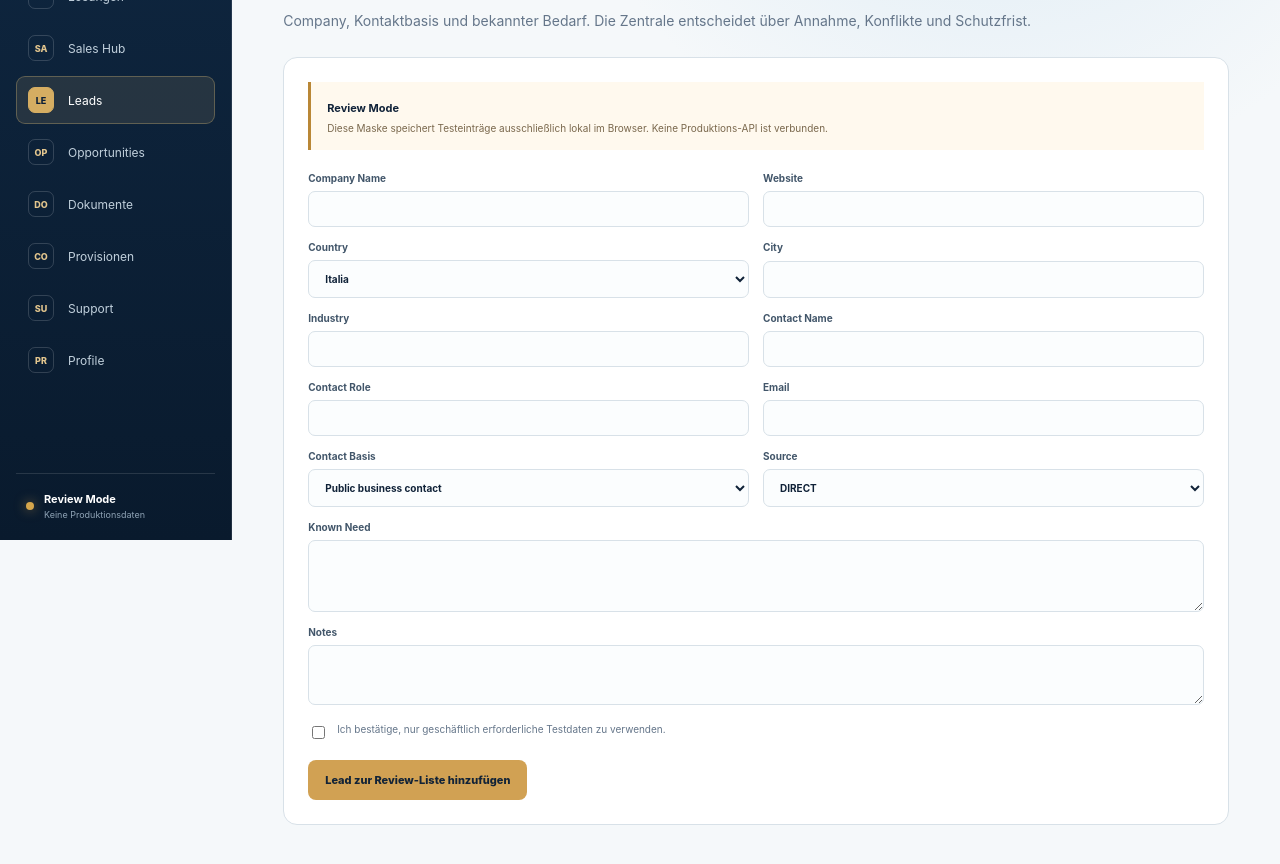
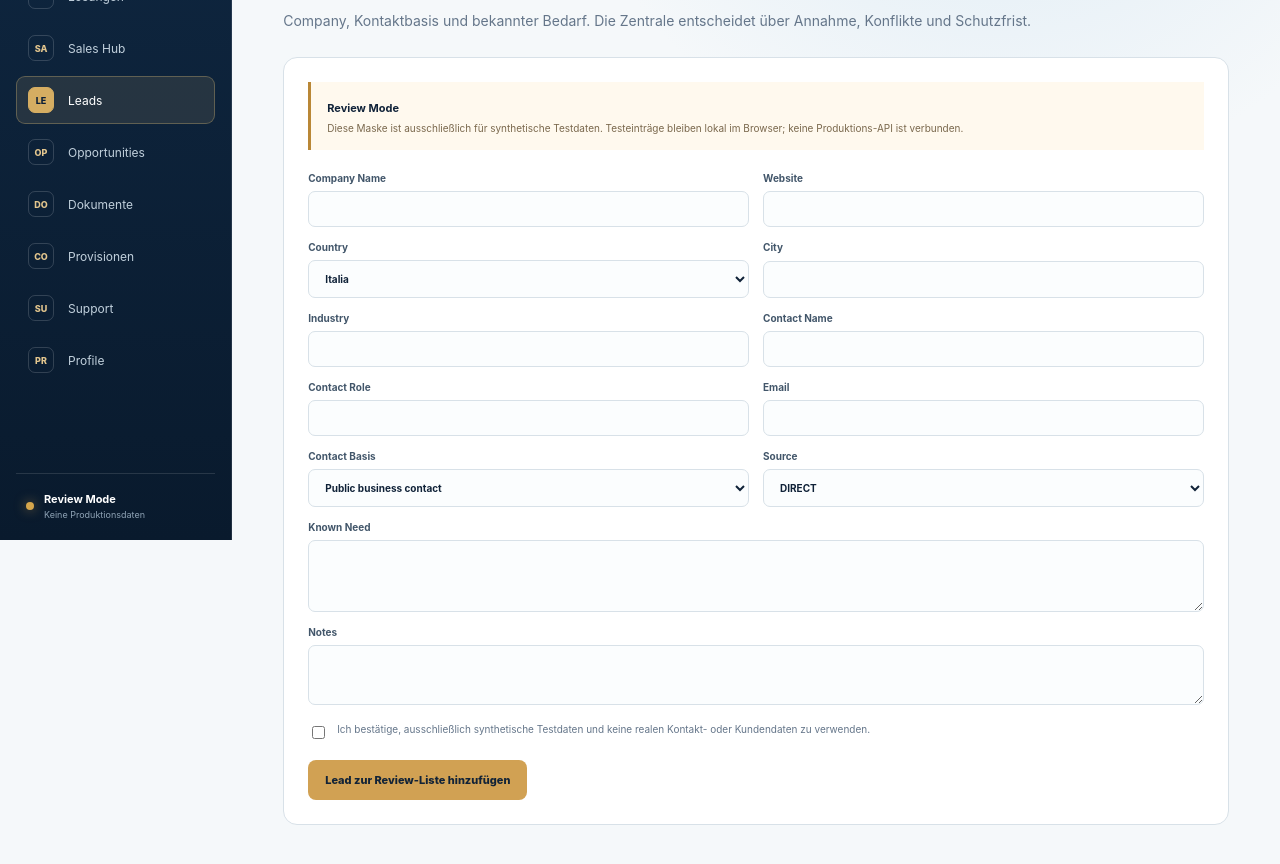
Before and after one commit to lavolpeofficial/vito-platform, a Next.js app in the folder apps/partner-portal/: page /leads/new in a window 1280 px wide. Shown: the part 260-1124 px from the top of the page. Built offline with nearby package versions, Linux system fonts and the light colour scheme.

Commit message:
chore(partner-portal): enforce synthetic-only lead review copy

```diff
--- a/apps/partner-portal/components/lead-registration-form.tsx
+++ b/apps/partner-portal/components/lead-registration-form.tsx
@@ -19,13 +19,13 @@ export function LeadRegistrationForm() {
     };
     const current = JSON.parse(localStorage.getItem('urtali-partner-review-leads') || '[]');
     localStorage.setItem('urtali-partner-review-leads', JSON.stringify([lead, ...current]));
-    setResult('Lead wurde nur lokal im Review-Browser gespeichert. Keine Kundendaten wurden übertragen.');
+    setResult('Synthetischer Lead wurde nur lokal im Review-Browser gespeichert. Es wurden keine Daten an einen Server übertragen.');
     event.currentTarget.reset();
   }
 
   return (
     <form className="lead-form" onSubmit={submit}>
-      <div className="review-notice"><strong>Review Mode</strong><p>Diese Maske speichert Testeinträge ausschließlich lokal im Browser. Keine Produktions-API ist verbunden.</p></div>
+      <div className="review-notice"><strong>Review Mode</strong><p>Diese Maske ist ausschließlich für synthetische Testdaten. Testeinträge bleiben lokal im Browser; keine Produktions-API ist verbunden.</p></div>
       <div className="form-grid">
         <label>Company Name<input name="company" required /></label>
         <label>Website<input name="website" type="url" /></label>
@@ -40,7 +40,7 @@ export function LeadRegistrationForm() {
         <label className="wide">Known Need<textarea name="need" rows={4} /></label>
         <label className="wide">Notes<textarea name="notes" rows={3} /></label>
       </div>
-      <label className="check"><input type="checkbox" required /> Ich bestätige, nur geschäftlich erforderliche Testdaten zu verwenden.</label>
+      <label className="check"><input type="checkbox" required /> Ich bestätige, ausschließlich synthetische Testdaten und keine realen Kontakt- oder Kundendaten zu verwenden.</label>
       <button className="button primary" type="submit">Lead zur Review-Liste hinzufügen</button>
       {result && <div className="success-box">{result}</div>}
     </form>
```
